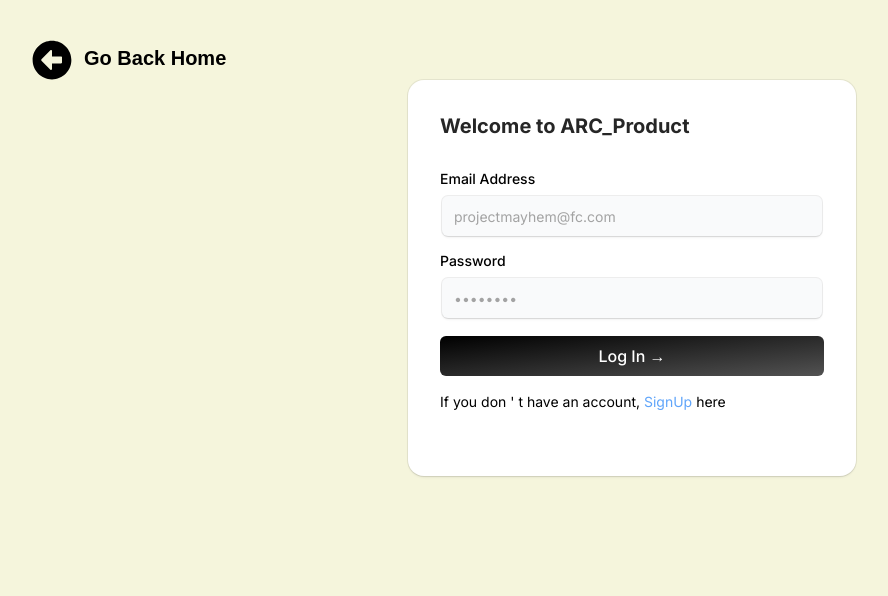
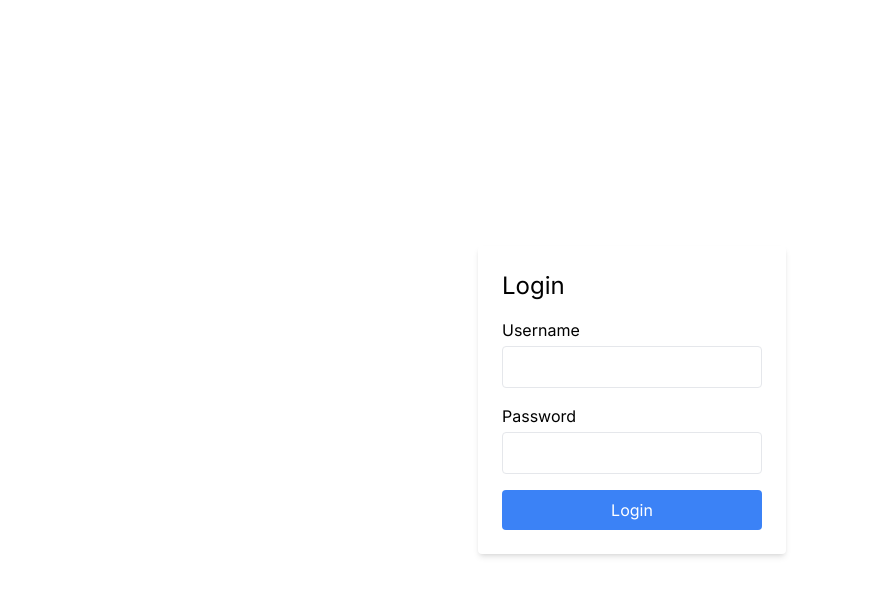
Before and after one commit to lokesh-7977/ARC_Product, a Next.js app in the folder client/: page /login in a window 1280 px wide. Shown: the top 596 px of the page, without its empty margins (8-896 px from the left). Built offline with nearby package versions, Linux system fonts and the light colour scheme.

Commit message:
added the auth context

```diff
--- a/client/Context/AuthContext.tsx
+++ b/client/Context/AuthContext.tsx
@@ -0,0 +1,45 @@
+// context/AuthContext.tsx
+"use client";
+
+import React, { createContext, useContext, useState, ReactNode, useEffect } from 'react';
+import { useRouter } from 'next/navigation';
+
+export interface AuthContextType {
+  isAuthenticated: boolean;
+  login: () => void;
+}
+
+export const AuthContext = createContext<AuthContextType | undefined>(undefined);
+
+export const AuthProvider = ({ children }: { children: ReactNode }) => {
+  const [isAuthenticated, setIsAuthenticated] = useState(false);
+  const router = useRouter();
+
+  useEffect(() => {
+    const token = localStorage.getItem('token');
+    if (token) {
+      setIsAuthenticated(true);
+    }
+  }, []);
+
+  const login = () => {
+    // Simulate a login process
+    localStorage.setItem('token', 'sample_token');
+    setIsAuthenticated(true);
+    router.push('/cart'); // Redirect to cart page after login
+  };
+
+  return (
+    <AuthContext.Provider value={{ isAuthenticated, login }}>
+      {children}
+    </AuthContext.Provider>
+  );
+};
+
+export const useAuth = () => {
+  const context = useContext(AuthContext);
+  if (context === undefined) {
+    throw new Error('useAuth must be used within an AuthProvider');
+  }
+  return context;
+};
--- a/client/app/(auth)/login/page.tsx
+++ b/client/app/(auth)/login/page.tsx
@@ -1,82 +1,49 @@
-"use client";
-import React from "react";
-import { Label } from "@/components/ui/label";
-import { Input } from "@/components/ui/input";
-import { cn } from "@/utils/cn";
-import { FaGoogle, FaArrowAltCircleLeft } from "react-icons/fa";
-import Link from "next/link";
+"use client"
+import React, { useState } from 'react';
+import { useAuth } from '@/Context/AuthContext';
 
-const SignupFormDemo = () => {
-  const handleSubmit = (e: React.FormEvent<HTMLFormElement>) => {
+const LoginPage = () => {
+  const { login } = useAuth();
+  const [username, setUsername] = useState('');
+  const [password, setPassword] = useState('');
+
+  const handleSubmit = (e: React.FormEvent) => {
     e.preventDefault();
-    console.log("Form submitted");
+    // Simulate login
+    login();
   };
 
   return (
-    <div className="max-w-md w-full mx-auto rounded-none md:rounded-2xl p-4 md:p-8 shadow-input bg-white">
-      <h2 className="font-bold text-xl text-neutral-800">Welcome to ARC_Product</h2>
-      <form className="my-8" onSubmit={handleSubmit}>
-        <LabelInputContainer className="mb-4">
-          <Label htmlFor="email">Email Address</Label>
-          <Input id="email" placeholder="projectmayhem@fc.com" type="email" />
-        </LabelInputContainer>
-        <LabelInputContainer className="mb-4">
-          <Label htmlFor="password">Password</Label>
-          <Input id="password" placeholder="••••••••" type="password" />
-        </LabelInputContainer>
+    <div className="min-h-screen flex items-center justify-center">
+      <form onSubmit={handleSubmit} className="p-6 bg-white rounded shadow-md">
+        <h1 className="text-2xl mb-4">Login</h1>
+        <div className="mb-4">
+          <label className="block mb-1">Username</label>
+          <input
+            type="text"
+            value={username}
+            onChange={(e) => setUsername(e.target.value)}
+            className="w-full px-3 py-2 border rounded"
+          />
+        </div>
+        <div className="mb-4">
+          <label className="block mb-1">Password</label>
+          <input
+            type="password"
+            value={password}
+            onChange={(e) => setPassword(e.target.value)}
+            className="w-full px-3 py-2 border rounded"
+          />
+        </div>
         <button
-          className="bg-gradient-to-br from-black to-neutral-600 w-full text-white rounded-md h-10 font-medium"
           type="submit"
+          className="w-full bg-blue-500 text-white px-3 py-2 rounded"
         >
-          Log In &rarr;
+          Login
         </button>
-        <div className="text-sm pt-4">
-          If you don &apos; t have an account,{" "}
-          <Link href="/register" className="text-blue-400">
-            SignUp
-          </Link>{" "}
-          here
-        </div>
       </form>
     </div>
   );
 };
 
-const LabelInputContainer = ({
-  children,
-  className,
-}: {
-  children: React.ReactNode;
-  className?: string;
-}) => {
-  return (
-    <div className={cn("flex flex-col space-y-2 w-full", className)}>
-      {children}
-    </div>
-  );
-};
-
-const page = () => {
-  return (
-    <div className="w-full min-h-screen bg-background py-10 px-10 ">
-      <Link href="/" className="flex text-xl font-Poppins font-bold">
-        <FaArrowAltCircleLeft className="h-10 w-10" />
-        <span className="pt-1 pl-3">Go Back Home</span>
-      </Link>
-      <div className="flex items-center">
-        <SignupFormDemo />
-      </div>
-    </div>
-  );
-};
-
-export default page;
-
-const BottomGradient = () => {
-  return (
-    <>
-      <span className="group-hover/btn:opacity-100 block transition duration-500 opacity-0 absolute h-px w-full -bottom-px inset-x-0 bg-gradient-to-r from-transparent via-cyan-500 to-transparent" />
-      <span className="group-hover/btn:opacity-100 blur-sm block transition duration-500 opacity-0 absolute h-px w-1/2 mx-auto -bottom-px inset-x-10 bg-gradient-to-r from-transparent via-indigo-500 to-transparent" />
-    </>
-  );
-};
+export default LoginPage;
--- a/client/app/cart/page.tsx
+++ b/client/app/cart/page.tsx
@@ -4,10 +4,11 @@ import Image from 'next/image';
 import { AiOutlineClose } from 'react-icons/ai';
 import Link from 'next/link';
 import { useMyContext } from '@/Context/CartContext'; // Adjust path as needed
+import { AuthProvider, useAuth } from '@/Context/AuthContext'; // Adjust path as needed
 import { MyContextProvider } from '@/Context/CartContext'; // Adjust path as needed
-
 const Page = () => {
   const { cart, setCart } = useMyContext();
+  const { isAuthenticated } = useAuth();
   const [counts, setCounts] = useState<number[]>([]);
 
   useEffect(() => {
@@ -37,6 +38,10 @@ const Page = () => {
     setCart({ ...cart, items: updatedItems });
     setCounts(counts.filter((_, i) => i !== index)); // Remove corresponding count
   };
+
+  if (!isAuthenticated) {
+    return null; // Render nothing if not authenticated (you can also show a loading spinner)
+  }
 
   return (
     <div className="bg-background min-h-screen w-full flex">
@@ -123,9 +128,11 @@ const Page = () => {
 
 const CartPage = () => {
   return (
+    <AuthProvider>
     <MyContextProvider>
       <Page />
     </MyContextProvider>
+    </AuthProvider>
   );
 };
 
--- a/client/app/layout.tsx
+++ b/client/app/layout.tsx
@@ -2,6 +2,7 @@ import type { Metadata } from "next";
 import { Inter } from "next/font/google";
 import "./globals.css";
 import { MyContextProvider } from "@/Context/CartContext";
+import { AuthProvider } from "@/Context/AuthContext";
 const inter = Inter({ subsets: ["latin"] });
 
 export const metadata: Metadata = {
@@ -15,11 +16,13 @@ export default function RootLayout({
   children: React.ReactNode;
 }>) {
   return (
+    <AuthProvider>
     <MyContextProvider>
     <html lang="en">
       <link rel="icon" href="/assets/favicon.ico" sizes="any" />
       <body className={inter.className}>{children}</body>
     </html>
     </MyContextProvider>
+    </AuthProvider>
   );
 }
--- /dev/null
+++ b/client/components/custom/Authprovider.tsx
@@ -0,0 +1,32 @@
+// AuthProvider.tsx
+import React, { useState } from 'react';
+import  { AuthContext,AuthContextType } from '@/Context/AuthContext'; // Adjust as per your file structure
+
+const AuthProvider: React.FC = ({ children }: React.PropsWithChildren<{}>) => {
+  const [isAuthenticated, setIsAuthenticated] = useState<boolean>(false); // Implement your authentication logic here
+
+  const login = () => {
+    // Logic to log in the user and set isAuthenticated to true
+    setIsAuthenticated(true);
+  };
+
+  const logout = () => {
+    // Logic to log out the user and set isAuthenticated to false
+    setIsAuthenticated(false);
+  };
+
+  const authContextValue: AuthContextType = {
+      isAuthenticated,
+      login: function (): void {
+          throw new Error('Function not implemented.');
+      }
+  };
+
+  return (
+    <AuthContext.Provider value={authContextValue}>
+      {children}
+    </AuthContext.Provider>
+  );
+};
+
+export default AuthProvider;
--- a/client/components/ui/threedcarddemo.tsx
+++ b/client/components/ui/threedcarddemo.tsx
@@ -2,7 +2,8 @@ import Image from "next/image";
 import React from "react";
 import { CardBody, CardContainer, CardItem } from "../ui/3d-card";
 import { useMyContext } from "@/Context/CartContext";
-
+import { useAuth } from "@/Context/AuthContext";
+import { useRouter } from "next/navigation";
 export function ThreeDCardDemo({
   card,
 }: {
@@ -13,17 +14,27 @@ export function ThreeDCardDemo({
   };
 }) {
   const { cart, setCart } = useMyContext();
+  const { isAuthenticated, login } = useAuth();
+  const router = useRouter();
 
   function addtoCart() {
-    setCart((prevCart) => ({
-      ...prevCart,
-      items: [...prevCart.items, card],
-    }));
+    if (!isAuthenticated) {
+      router.push('/login');
+      return;
+    }
+
+    const newCart = {
+      ...cart,
+      items: [...cart.items, card],
+    };
+    console.log('Adding to cart:', card);
+    console.log('Cart after adding:', newCart);
+    setCart(newCart);
   }
 
   return (
     <CardContainer className="">
-      <CardBody className="bg-white bg-opacity-50 relative group/card  dark:hover:shadow-2xl dark:hover:shadow-emerald-500/[0.1] dark:bg-black dark:border-white/[0.2] border-black/[0.1] w-auto sm:w-[30rem] h-auto rounded-xl p-6 border  ">
+      <CardBody className="bg-white bg-opacity-50 relative group/card dark:hover:shadow-2xl dark:hover:shadow-emerald-500/[0.1] dark:bg-black dark:border-white/[0.2] border-black/[0.1] w-auto sm:w-[30rem] h-auto rounded-xl p-6 border">
         <CardItem
           translateZ="50"
           className="text-xl ml-7 font-bold text-neutral-600 dark:text-white"
@@ -38,7 +49,7 @@ export function ThreeDCardDemo({
           {card.price} Rs
         </CardItem>
         <div className="w-full flex items-center justify-center">
-          <CardItem translateZ="100" className="w-[90%] mt-4 ">
+          <CardItem translateZ="100" className="w-[90%] mt-4">
             <Image
               src={card.image}
               height="1000"
@@ -50,7 +61,7 @@ export function ThreeDCardDemo({
         </div>
         <div className="flex justify-center items-center mt-5">
           <button
-            className="px-8 py-2 border-2 border-black dark:border-white uppercase bg-secondary_color text-black transition duration-200 text-sm shadow-[1px_1px_rgba(0,0,0),2px_2px_rgba(0,0,0),3px_3px_rgba(0,0,0),4px_4px_rgba(0,0,0),5px_5px_0px_0px_rgba(0,0,0)] dark:shadow-[1px_1px_rgba(255,255,255),2px_2px_rgba(255,255,255),3px_3px_rgba(255,255,255),4px_4px_rgba(255,255,255),5px_5px_0px_0px_rgba(255,255,255)] "
+            className="px-8 py-2 border-2 border-black dark:border-white uppercase bg-secondary_color text-black transition duration-200 text-sm shadow-[1px_1px_rgba(0,0,0),2px_2px_rgba(0,0,0),3px_3px_rgba(0,0,0),4px_4px_rgba(0,0,0),5px_5px_0px_0px_rgba(0,0,0)] dark:shadow-[1px_1px_rgba(255,255,255),2px_2px_rgba(255,255,255),3px_3px_rgba(255,255,255),4px_4px_rgba(255,255,255),5px_5px_0px_0px_rgba(255,255,255)]"
             onClick={addtoCart}
           >
             Add to Cart →
```
